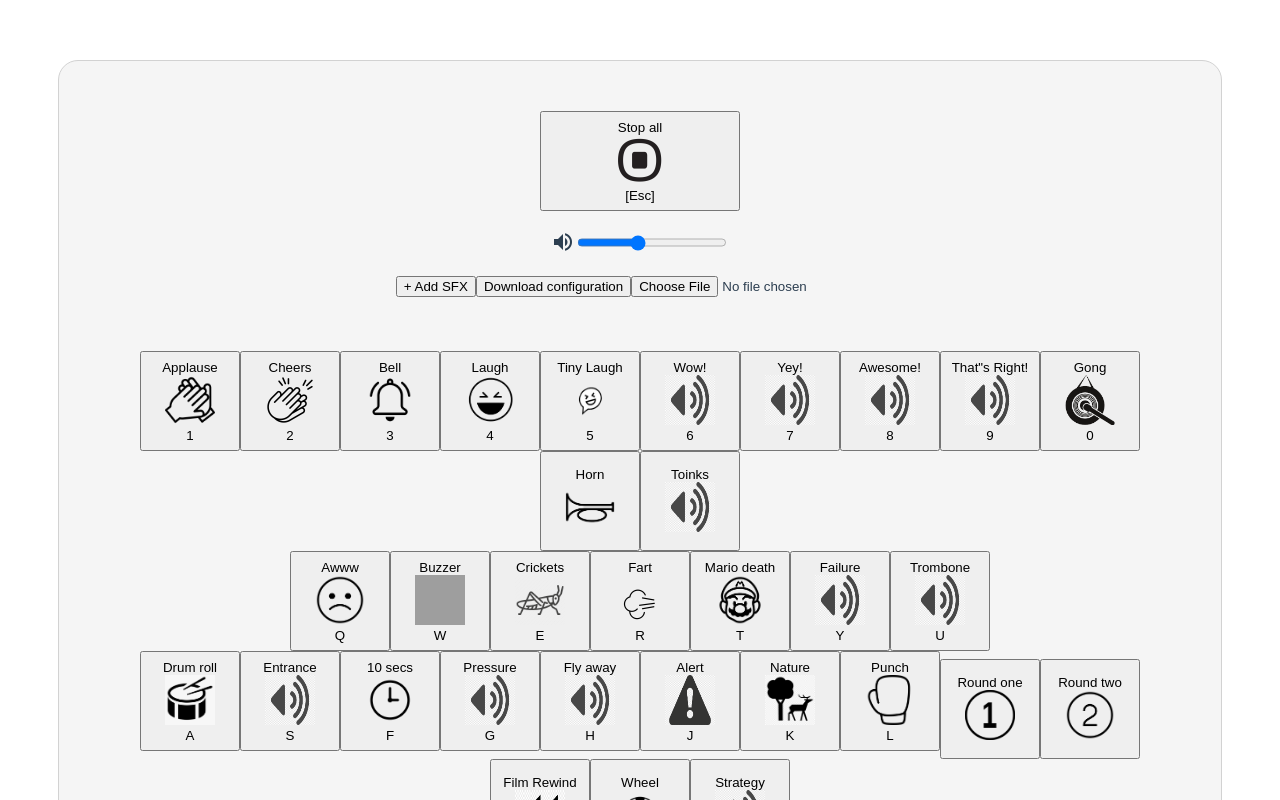
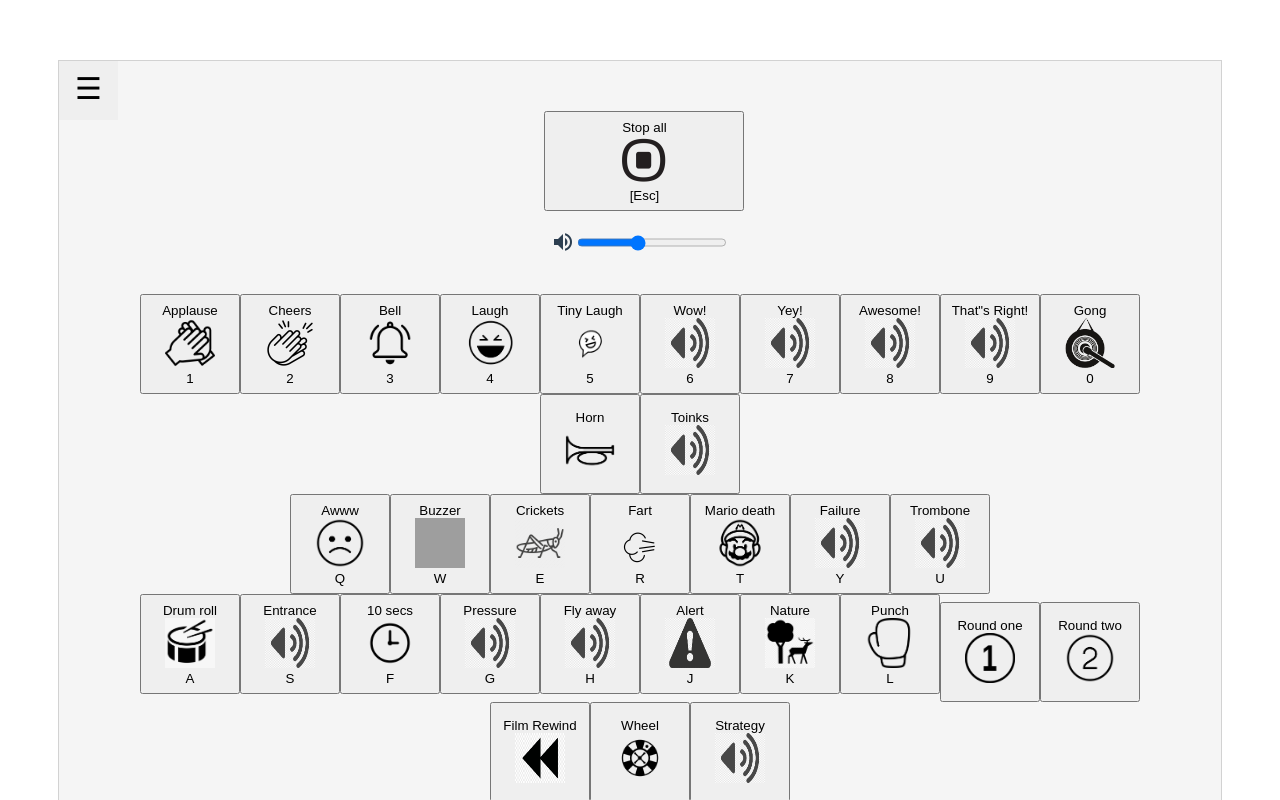
Before and after one commit to ryben/sfx, a Vue app: page / in a window 1280 px wide. Shown: the top 800 px of the page. Built offline with nearby package versions, Linux system fonts and the light colour scheme; grey boxes are pictures that could not be loaded; what vue-js-modal would draw is missing.

Commit message:
Moved adding and configuration into a menu; Fixed volume bug when playing sfx right after executing stop all;

```diff
--- a/src/components/Sfx.vue
+++ b/src/components/Sfx.vue
@@ -4,37 +4,51 @@
     <head>
       <link rel="stylesheet" href="https://fonts.googleapis.com/icon?family=Material+Icons" />
     </head>
+
     <div id="sfx_table" tabindex="0">
+      <span id="menu_dropdown" class="dropdown">
+        <button @click="myFunction()" class="dropbtn">
+          ☰
+        </button>
+        <div id="myDropdown" class="dropdown-content">
+          <a @click="show_modal('modal_add_sfx')">Add SFX</a>
+          <label for="upload_config" style="cursor: pointer;">
+            <a>
+              Import Config
+            </a>
+          </label>
+          <a @click="download()">Download current config</a>
+        </div>
+        <input id="upload_config" type="file" @change="upload" class="invisible" /><br />
+      </span>
+
       <button @click="stop_all" class="stop_all_button">
         Stop all
-        <br />
+        <br>
         <img src="../assets/stop.png" class="effect_icon">
-        <br />
+        <br>
         [Esc]
-      </button>
-      <br />
-      <br />
+      </button><br><br>
+
       <div class="slidecontainer" style="height: 100;">
         <i class="material-icons">volume_up</i>
         <input type="range" min="1" max="100" v-model="volume" class="slider" id="myRange"
           style="height: 23px; width: 150px;">
       </div>
-      <br>
-      <button @click="show_modal()">+ Add SFX</button>
-      <button @click="download()">Download configuration</button>
-      <input type="file" @change="upload" /><br />
 
-      <div>
+      <div id="div_added_sfx" v-if="added_sfx.length > 0">
+        <br><br>
         <button v-for="e in added_sfx" :key="e.hotkey" @click="play_effect(e)"
           @contextmenu="on_effect_right_click($event)" class="effect">
           {{ e.name }}
-          <br />
-          <img :src="get_img(e.icon)" class="effect_icon">
-          <br />
+          <br>
+          <br>
+          <img :src="get_img(e.icon)" class="effect_icon_small">
+          <br>
           {{ e.hotkey }}
         </button>
-        <br><br><br>
-      </div>
+      </div><br><br>
+
       <div v-for="group in effect_groups" :key="group.no">
         <button v-for="e in group" :key="e.hotkey" @click="play_effect(e)" class="effect">
           {{ e.name }}
@@ -44,10 +58,8 @@
           {{ e.hotkey }}
         </button>
       </div>
-    </div>
-    <br />
-    <br />
-    <br>
+    </div><br><br><br>
+
     <modal name="modal_add_sfx" :height="470" :width="450" :adaptive="true">
       <div>
         <h3>
@@ -65,6 +77,7 @@
         <br>
       </div>
     </modal>
+
   </div>
 </template>
 
@@ -96,7 +109,7 @@ export default {
       effect_groups: effectGroups,
       added_sfx: [],
       sfx_to_add: {
-        name: "New SFX",
+        name: "",
         url: "https://drive.google.com/uc?id=1WIdryvQHAP7h34SaIWeDV8rVQ9sypqQF"
       },
       playing: [],
@@ -124,6 +137,19 @@ export default {
     document.getElementById("sfx_table").addEventListener("keydown", function (e) {
       this.on_key_press(e)
     }.bind(this));
+
+    window.onclick = function (event) {
+      if (!event.target.matches('.dropbtn')) {
+        var dropdowns = document.getElementsByClassName("dropdown-content");
+        var i;
+        for (i = 0; i < dropdowns.length; i++) {
+          var openDropdown = dropdowns[i];
+          if (openDropdown.classList.contains('show')) {
+            openDropdown.classList.remove('show');
+          }
+        }
+      }
+    }
   },
   watch: {
     volume: function () {
@@ -161,18 +187,19 @@ export default {
       audio.volume = this.get_volume()
 
       // make sure audio is reset before playing
-      if (!audio.ended) {
       audio.pause()
       audio.currentTime = 0
       audio[SFX_PROP.STATUS] = EFFECT_STATUS.READY
-      }
 
       this.playing.push(audio)
-
       audio.play()
     },
-    show_modal() {
-      this.$modal.show('modal_add_sfx');
+    show_modal(modal_name) {
+      this.$modal.show(modal_name)
+
+      if (modal_name == 'modal_add_sfx') {
+        this.sfx_to_add.name = "SFX " + (this.added_sfx.length + 1)
+      }
     },
     async stop_all() {
       let all_playing = this.playing
@@ -251,11 +278,13 @@ export default {
       pom.click();
     },
     upload(event) {
+      if (event.target.files.length !== 0) {
         let reader = new FileReader()
         reader.onload = (e) => {
           this.load_sfx_from_config(e.target.result)
         }
         reader.readAsText(event.target.files[0])
+      }
     },
     load_sfx_from_config(json) {
       // perform json validation first
@@ -277,6 +306,9 @@ export default {
         return false;
       }
       return true;
+    },
+    myFunction() {
+      document.getElementById("myDropdown").classList.toggle("show");
     },
     sleep(ms) {
       return new Promise(resolve => setTimeout(resolve, ms));
@@ -340,6 +372,21 @@ a {
   width: 50px;
 }
 
+.effect_icon_small {
+  height: 25px;
+  width: 25px;
+}
+
+.add_effect_button {}
+
+.download_button {
+  height: 50px;
+  width: 50px;
+  cursor: pointer;
+  border: none;
+  background: none;
+}
+
 img {
   pointer-events: none;
 }
@@ -350,7 +397,6 @@ img {
   padding: 50px;
   margin-left: 50px;
   margin-right: 50px;
-  border-radius: 20px;
   border: 1px solid rgb(210, 210, 210);
 }
 
@@ -359,38 +405,61 @@ img {
   background-color: whitesmoke;
 }
 
-
-nav {
-  width: fit-content;
-  border: 1px solid #666;
-  border-radius: 4px;
-  overflow: hidden;
-  display: flex;
-  flex-direction: row;
-  flex-wrap: no-wrap;
+.dropbtn {
+  padding-left: 16px;
+  padding-right: 16px;
+  padding-top: 10px;
+  padding-bottom: 14px;
+  font-size: 30px;
+  border: none;
+  cursor: pointer;
 }
 
-nav input {
-  display: none;
+.dropbtn:hover,
+.dropbtn:focus {
+  background-color: #a5a5a5;
 }
 
-nav label {
-  font-family: sans-serif;
-  padding: 10px 16px;
-  border-right: 1px solid #ccc;
-  cursor: pointer;
-  transition: all 0.3s;
+.dropdown {
+  position: relative;
+  display: inline-block;
 }
 
-nav label:last-of-type {
-  border-right: 0;
+.dropdown-content {
+  display: none;
+  position: absolute;
+  background-color: #f1f1f1;
+  min-width: 230px;
+  overflow: auto;
+  text-align: left;
+  box-shadow: 0px 8px 16px 0px rgba(0, 0, 0, 0.2);
+  z-index: 1;
 }
 
-nav label:hover {
-  background: #eee;
+.dropdown-content a {
+  color: black;
+  padding: 12px 16px;
+  text-decoration: none;
+  display: block;
 }
 
-nav input:checked+label {
-  background: #becbff;
+.dropdown a:hover {
+  background-color: #ddd;
+}
+
+.show {
+  display: block;
+}
+
+.invisible {
+  opacity: 0;
+  position: absolute;
+  z-index: -1;
+}
+
+#menu_dropdown {
+  float: left;
+  margin-top: -50px;
+  margin-left: -50px;
 }
 </style>
```
Lines whose indentation alone changed are shown as unchanged.
